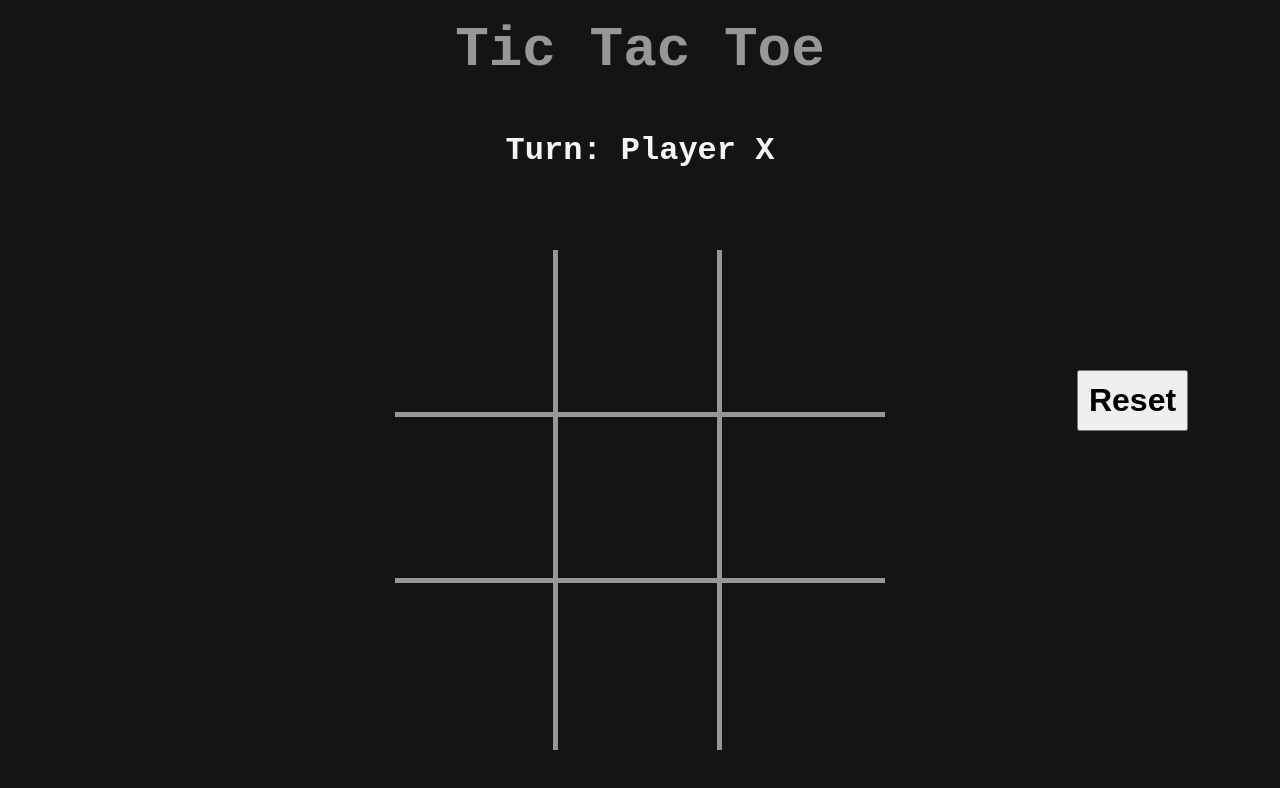
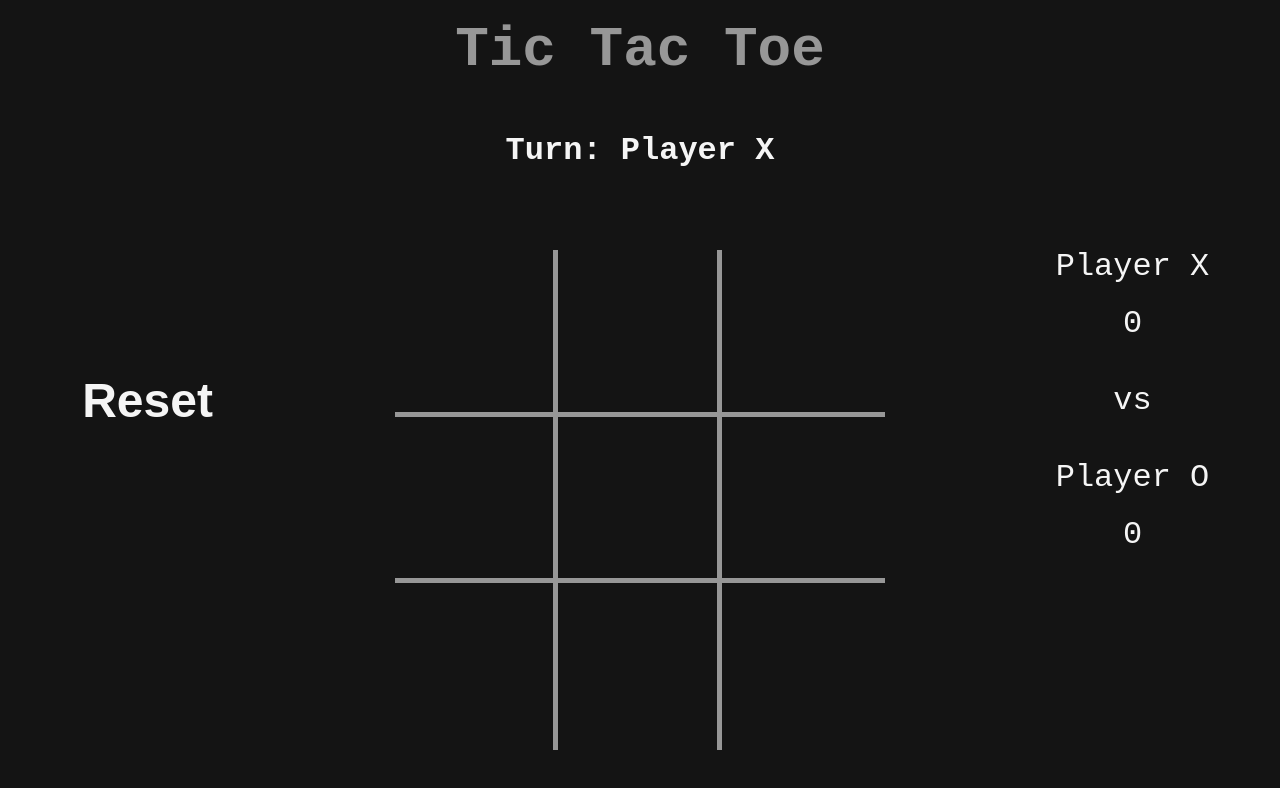
Before and after one commit to preto-phil/Tic-Tac-Toe, a plain HTML site: page Version-1/index.html in a window 1280 px wide. Drawn offline with Linux system fonts and the light colour scheme.

Commit message:
some styling added and divs moved around

```diff
--- a/Version-1/index.html
+++ b/Version-1/index.html
@@ -11,8 +11,10 @@
 <body>
 
   <div class="left-section">
+
+    <div><button id="gridButton">Reset</button></div>
+
 <!--     <div>Mode</div>
-    <div>Turn Indicator</div>
     <div>Reset</div> -->
   </div>
 
@@ -26,12 +28,11 @@
 
   <div class="right-section">
 
-<!--     <div class="player">You or Player 1</div>
-    <div class="player-score">0</div>
+    <div class="player p1">Player X</div>
+    <div class="p1-score">0</div>
     <div class="versus">vs</div>
-    <div class="cpu">CPU or player 2</div>
-    <div class="cpu-score">0</div> -->
-    <div><button id="gridButton">Reset</button></div>
+    <div class="player p2">Player O</div>
+    <div class="p2-score">0</div>
 
   </div>
 
--- a/Version-1/style.css
+++ b/Version-1/style.css
@@ -34,6 +34,21 @@ body {
   flex-direction: column;
 }
 
+#gridButton {
+  padding: 30px;
+  font-size: 3rem;
+  font-weight: 700;
+  cursor: pointer;
+
+  background-color: rgb(20, 20, 20);
+  color: whitesmoke;
+  border: none;
+}
+
+#gridButton:hover {
+  font-size: 3.1rem;
+
+}
 
 
 
@@ -172,11 +187,13 @@ body {
   align-items: center;
   flex-direction: column;
 
+  font-size: 2rem;
 }
 
-#gridButton {
-  padding: 10px;
-  font-size: 2rem;
-  font-weight: 700;
-  cursor: pointer;
+.player {
+  padding-bottom: 20px;
 }
+
+.versus {
+  padding: 40px;
+}
```
